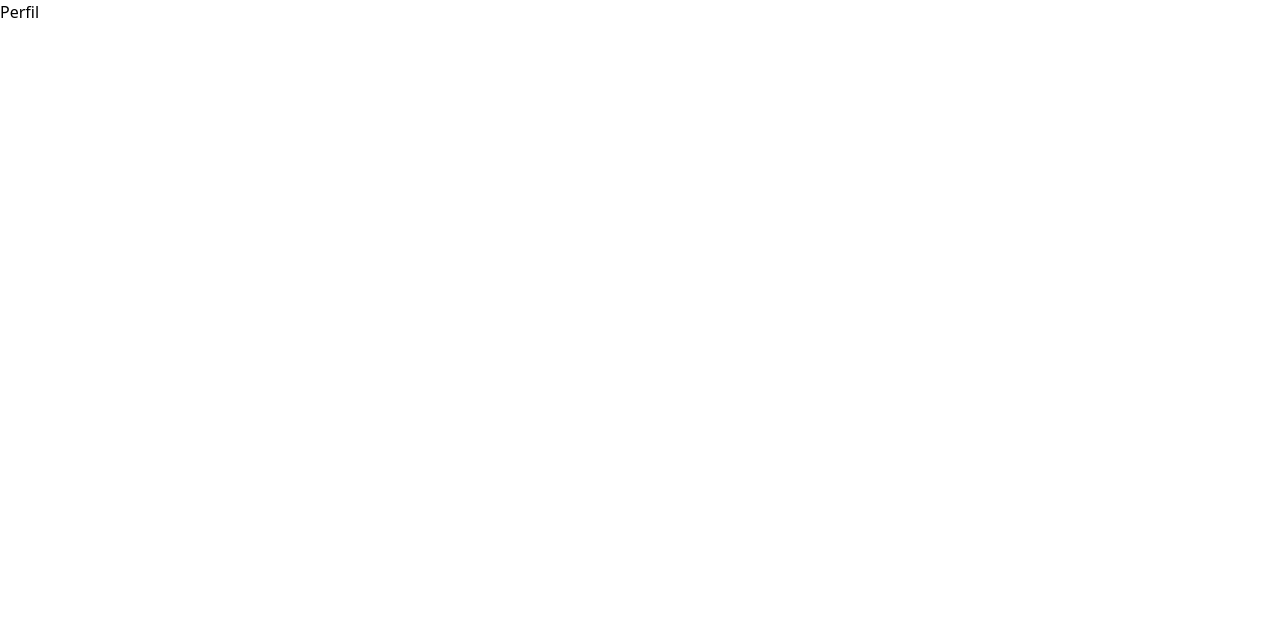
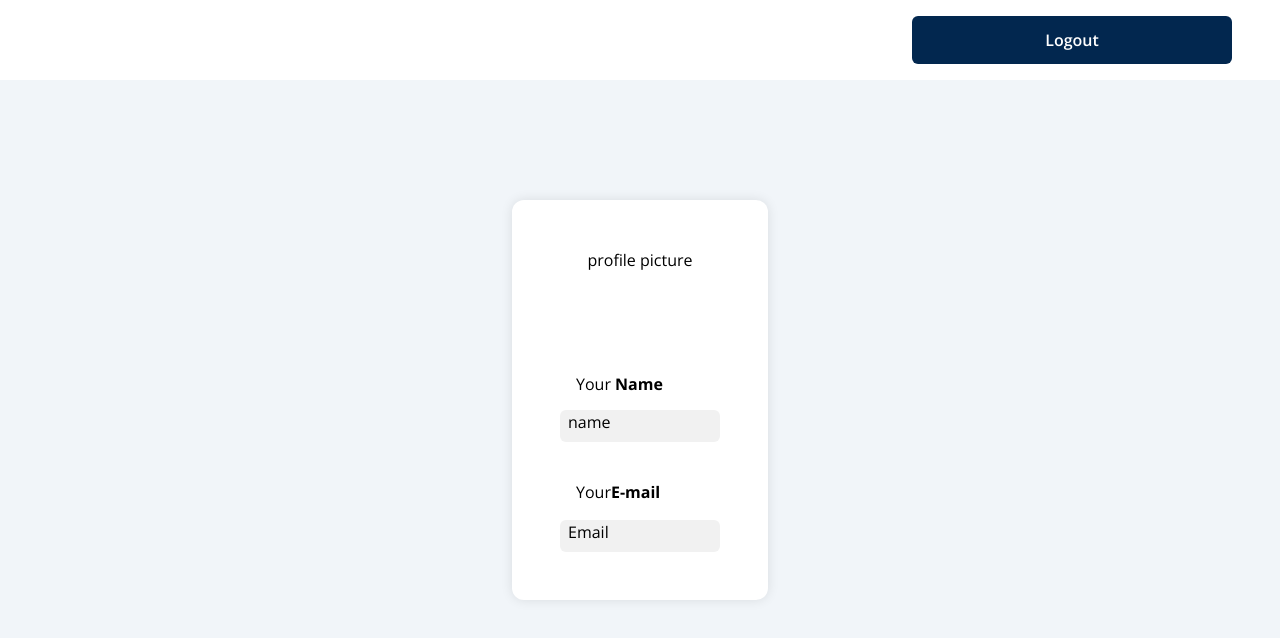
Before and after one commit to Freitas024/LoginNoPerfil, a React (Vite) app: page /profile in a window 1280 px wide. Shown: the top 638 px of the page. Built offline with nearby package versions, Linux system fonts and the light colour scheme; no server answers; sample sign-in values are in the browser's storage.

Commit message:
chore: adicione os dados

```diff
--- a/src/index.css
+++ b/src/index.css
@@ -1,8 +1,10 @@
+@import url("https://fonts.googleapis.com/css2?family=Montserrat:ital,wght@0,100..900;1,100..900&family=Open+Sans:ital,wght@0,300..800;1,300..800&display=swap");
 @tailwind base;
 @tailwind components;
 @tailwind utilities;
 
 * {
-    margin: 0;
-    padding: 0;
+  margin: 0;
+  padding: 0;
+  font-family: "Open Sans", sans-serif;
 }
--- a/src/pages/Login/index.tsx
+++ b/src/pages/Login/index.tsx
@@ -42,6 +42,7 @@ export default function Login() {
 
     try {
       const response = await axios.post(url, data, { headers });
+      console.log(response.data);
       if (response.status === 200) {
         localStorage.setItem("user_token", response.data.tokens.access);
         navigate("/profile");
@@ -53,7 +54,7 @@ export default function Login() {
 
   return (
     <div className="grid h-screen place-items-center">
-      <div className="bg-white h-5/6 w-96 rounded-lg p-4 grid grid-rows-4 gap-4 shadow-xl items-center">
+      <div className="bg-white h-5/6 w-96 rounded-2xl p-4 grid grid-rows-4 gap-4 shadow-[0_0px_24px_3px_rgba(0,0,0,0.3)] items-center">
         <h1 className="text-8xl font-bold text-[#02274F] text-center">
           B2B<span className="text-[#FDCF00]">IT</span>
         </h1>
@@ -72,7 +73,7 @@ export default function Login() {
         <div className="flex flex-col">
           <label className="font-bold my-4">Password</label>
           <input
-            placeholder="password"
+            placeholder="**************"
             className="bg-[#F1F1F1] rounded-md h-14 px-4"
             type="password"
             value={password}
@@ -83,7 +84,7 @@ export default function Login() {
         <button
           disabled={!email || !password}
           onClick={handleClick}
-          className="bg-[#02274F] text-white py-2 h-12 rounded-md"
+          className="bg-[#02274F] text-white py-2 h-12 rounded-md font-semibold"
         >
           Sign in
         </button>
--- a/src/pages/Profile/index.tsx
+++ b/src/pages/Profile/index.tsx
@@ -1,4 +1,5 @@
 import react, { useEffect } from "react";
+import axios from "axios";
 import { useNavigate } from "react-router-dom";
 
 export default function Perfil() {
@@ -9,11 +10,47 @@ export default function Perfil() {
     if (!userToken) {
       navigate("/");
     }
+
+    handleUser();
   }, []);
 
+  const handleUser = async () => {
+    const url = "https://api.homologation.cliqdrive.com.br/auth/profile/";
+
+    const headers = {
+      Authorization: `Bearer ${userToken}`,
+      Accept: "application/json;version=v1_web",
+      "Content-Type": "application/json",
+    };
+
+    try {
+      const response = await axios.get(url, { headers });
+      localStorage.setItem("user_Data", response.data);
+      console.log(response.data);
+    } catch (error) {
+      console.log("ERROR:", error);
+    }
+  };
+
   return (
-    <div>
-      <h1>Perfil</h1>
+    <div className="bg-[#F1F5F9] h-screen grid place-items-center">
+      <header className="bg-white w-screen h-20 flex items-center justify-end fixed top-0 left-0">
+        <button className="bg-[#02274F] text-white py-2 w-80 h-12 rounded-md font-semibold m-12">
+          Logout
+        </button>
+      </header>
+      <div className="bg-white w-1/5 h-3/6 p-12 grid grid-rows-4 shadow-[0_0px_12px_0px_rgba(0,0,0,0.1)] rounded-xl">
+        <h1 className="font-normal text-center text-center">profile picture</h1>
+        <h3 className="text-center"></h3>
+        <label className="m-4">
+          Your <span className="font-bold">Name</span>
+        </label>
+        <h2 className="bg-[#F1F1F1] rounded-md px-2 h-8">name</h2>
+        <label className="m-4">
+          Your<span className="font-bold">E-mail</span>
+        </label>
+        <h2 className="bg-[#F1F1F1] rounded-md px-2 h-8">Email</h2>
+      </div>
     </div>
   );
 }
```
Also changed, not shown: 2 other files (tests, documents, lock files or other folders).
